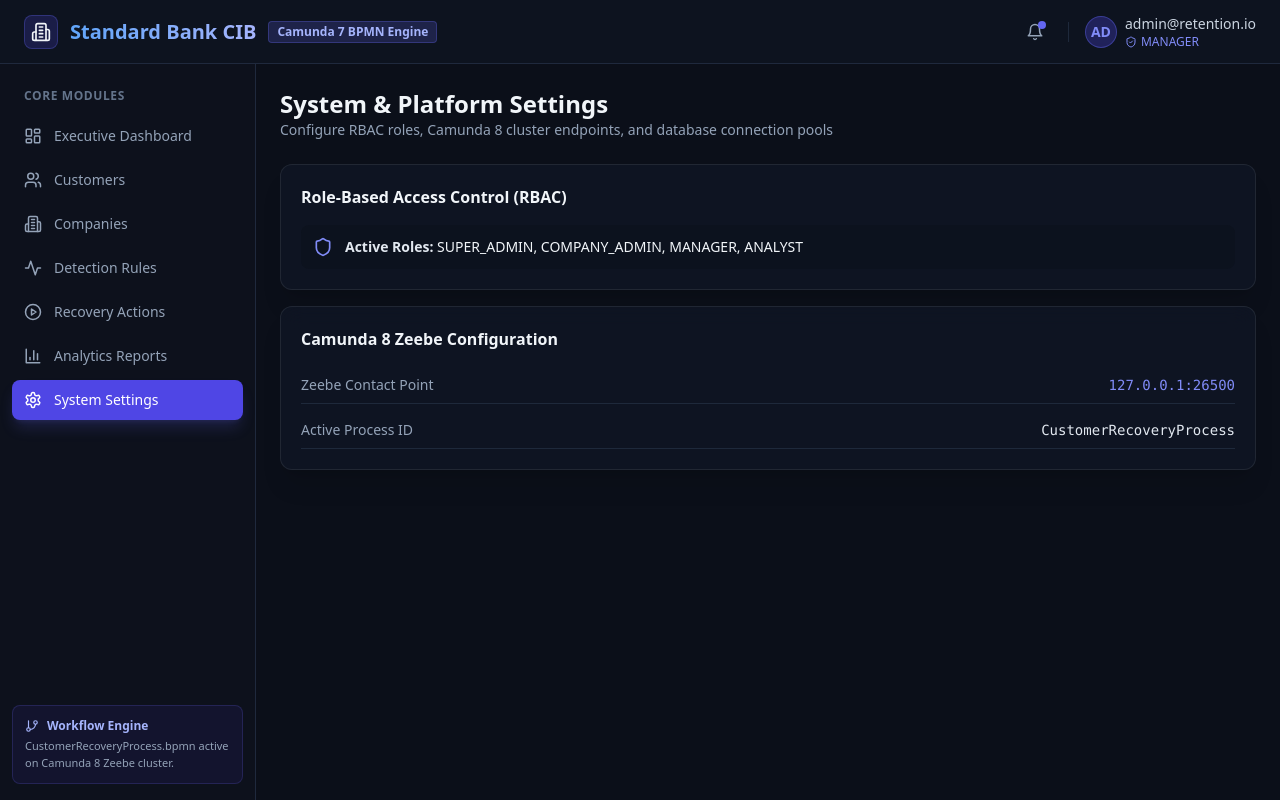
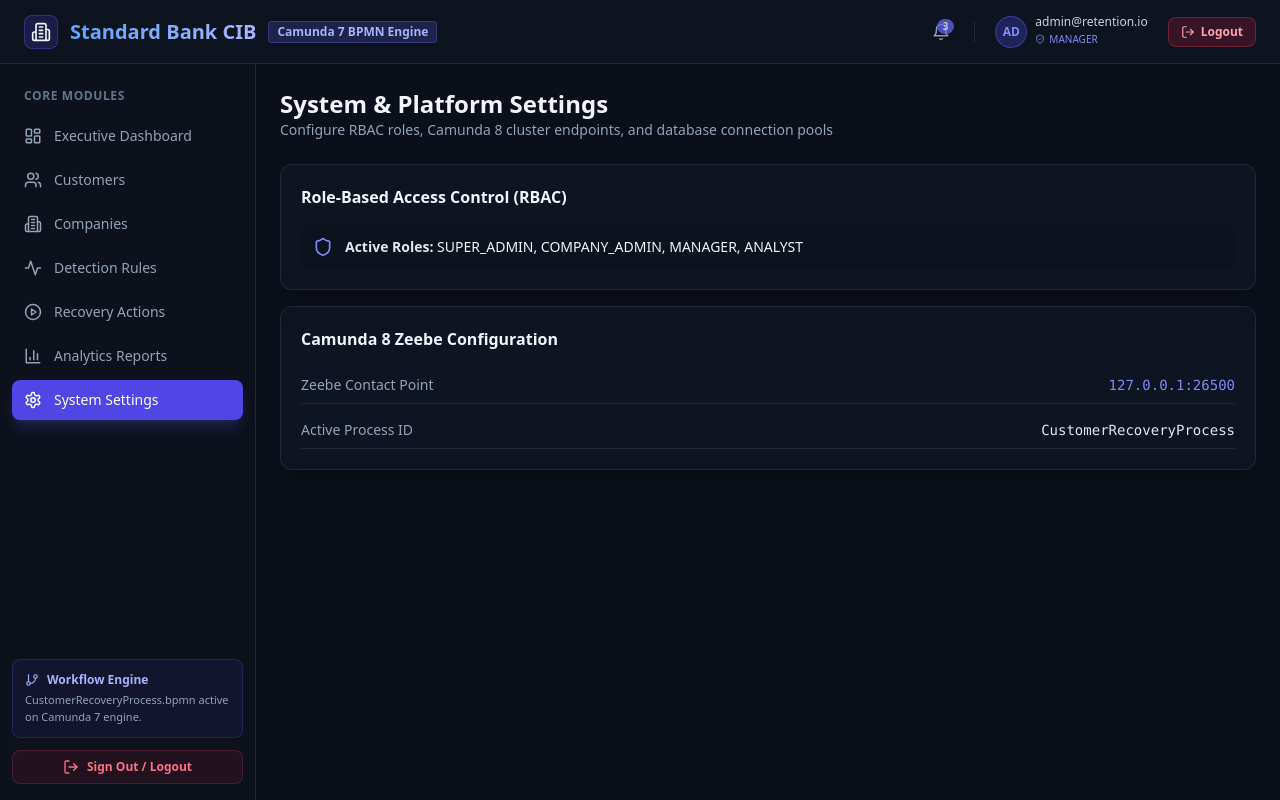
Before and after one commit to agnobays/retention-intelligence-platform, a React (Vite) app in the folder frontend/: page /settings in a window 1280 px wide. Built offline with nearby package versions, Linux system fonts and the light colour scheme.

Commit message:
feat: implement interactive Notification Bell dropdown and Logout functionality in Navbar and Sidebar

```diff
--- a/frontend/src/components/Navbar.tsx
+++ b/frontend/src/components/Navbar.tsx
@@ -1,12 +1,109 @@
-import React from 'react';
-import { Bell, ShieldCheck, Building2 } from 'lucide-react';
+import React, { useState } from 'react';
+import { useNavigate } from 'react-router-dom';
+import {
+  Bell,
+  ShieldCheck,
+  Building2,
+  LogOut,
+  CheckCheck,
+  Trash2,
+  X,
+  AlertTriangle,
+  PlayCircle,
+  MailCheck,
+  CheckCircle2
+} from 'lucide-react';
 import { useAuth } from '../contexts/AuthContext';
 
+interface NotificationItem {
+  id: string;
+  title: string;
+  message: string;
+  time: string;
+  type: 'alert' | 'workflow' | 'email' | 'success';
+  read: boolean;
+}
+
+const initialNotifications: NotificationItem[] = [
+  {
+    id: 'n1',
+    title: 'High Churn Risk Detected',
+    message: 'Shoprite Holdings Ltd (SB-CIB-1001) health score dropped to 42/100 (82.4% risk probability).',
+    time: '2 mins ago',
+    type: 'alert',
+    read: false,
+  },
+  {
+    id: 'n2',
+    title: 'Camunda Workflow Triggered',
+    message: 'CustomerRecoveryProcess & ExecutiveEscalationProcess launched for Woolworths SA (ARR: R5.4M).',
+    time: '12 mins ago',
+    type: 'workflow',
+    read: false,
+  },
+  {
+    id: 'n3',
+    title: 'Retention Email Delivered',
+    message: 'Executive Concession Email (15% Fee Concession) successfully delivered via Resend API to zolani1999@gmail.com.',
+    time: '35 mins ago',
+    type: 'email',
+    read: false,
+  },
+  {
+    id: 'n4',
+    title: 'Recovery Case Saved',
+    message: 'Sasol Enterprise Solutions retention case successfully closed with status SAVED.',
+    time: '1 hour ago',
+    type: 'success',
+    read: true,
+  },
+];
+
 export const Navbar: React.FC = () => {
-  const { userEmail, userRole } = useAuth();
+  const { userEmail, userRole, logout } = useAuth();
+  const navigate = useNavigate();
+
+  const [notifications, setNotifications] = useState<NotificationItem[]>(initialNotifications);
+  const [isNotifOpen, setIsNotifOpen] = useState(false);
+  const [isProfileOpen, setIsProfileOpen] = useState(false);
+
+  const unreadCount = notifications.filter((n) => !n.read).length;
+
+  const handleLogout = () => {
+    logout();
+    navigate('/login');
+  };
+
+  const handleMarkAllRead = () => {
+    setNotifications((prev) => prev.map((n) => ({ ...n, read: true })));
+  };
+
+  const handleClearAll = () => {
+    setNotifications([]);
+  };
+
+  const handleMarkSingleRead = (id: string) => {
+    setNotifications((prev) =>
+      prev.map((n) => (n.id === id ? { ...n, read: true } : n))
+    );
+  };
+
+  const getNotifIcon = (type: NotificationItem['type']) => {
+    switch (type) {
+      case 'alert':
+        return <AlertTriangle size={16} className="text-rose-400" />;
+      case 'workflow':
+        return <PlayCircle size={16} className="text-indigo-400" />;
+      case 'email':
+        return <MailCheck size={16} className="text-emerald-400" />;
+      case 'success':
+        return <CheckCircle2 size={16} className="text-blue-400" />;
+    }
+  };
 
   return (
     <header className="h-16 border-b border-dark-border bg-dark-card/50 backdrop-blur-md px-6 flex items-center justify-between sticky top-0 z-30">
+      {/* Brand Title */}
       <div className="flex items-center gap-3">
         <div className="p-1.5 bg-brand-600/20 text-brand-400 rounded-lg border border-brand-500/30">
           <Building2 size={20} />
@@ -19,25 +116,146 @@ export const Navbar: React.FC = () => {
         </span>
       </div>
 
-      <div className="flex items-center gap-4">
-        <button className="p-2 text-slate-400 hover:text-slate-200 hover:bg-slate-800/60 rounded-lg transition-colors relative">
-          <Bell size={18} />
-          <span className="absolute top-1.5 right-1.5 w-2 h-2 bg-indigo-500 rounded-full"></span>
-        </button>
+      {/* Control Actions */}
+      <div className="flex items-center gap-4 relative">
+        {/* Notification Bell & Dropdown */}
+        <div className="relative">
+          <button
+            onClick={() => {
+              setIsNotifOpen(!isNotifOpen);
+              setIsProfileOpen(false);
+            }}
+            className="p-2 text-slate-400 hover:text-slate-200 hover:bg-slate-800/60 rounded-lg transition-colors relative"
+            title="Notifications"
+          >
+            <Bell size={18} />
+            {unreadCount > 0 && (
+              <span className="absolute top-1 right-1 px-1.5 py-0.2 text-[10px] font-bold bg-indigo-500 text-white rounded-full min-w-4 text-center shadow-md animate-pulse">
+                {unreadCount}
+              </span>
+            )}
+          </button>
+
+          {/* Notifications Panel */}
+          {isNotifOpen && (
+            <div className="absolute right-0 mt-3 w-80 md:w-96 bg-slate-900 border border-slate-800 rounded-xl shadow-2xl z-50 overflow-hidden space-y-0">
+              <div className="p-3.5 bg-slate-950 border-b border-slate-800 flex items-center justify-between">
+                <div className="flex items-center gap-2">
+                  <Bell size={16} className="text-indigo-400" />
+                  <span className="text-xs font-bold text-slate-100 uppercase tracking-wider">
+                    Notifications ({unreadCount} unread)
+                  </span>
+                </div>
+                <div className="flex items-center gap-2">
+                  {unreadCount > 0 && (
+                    <button
+                      onClick={handleMarkAllRead}
+                      className="text-[11px] font-medium text-indigo-400 hover:text-indigo-300 flex items-center gap-1"
+                      title="Mark all as read"
+                    >
+                      <CheckCheck size={12} /> Read All
+                    </button>
+                  )}
+                  {notifications.length > 0 && (
+                    <button
+                      onClick={handleClearAll}
+                      className="text-[11px] font-medium text-slate-400 hover:text-rose-400 flex items-center gap-1"
+                      title="Clear notifications"
+                    >
+                      <Trash2 size={12} /> Clear
+                    </button>
+                  )}
+                  <button
+                    onClick={() => setIsNotifOpen(false)}
+                    className="text-slate-400 hover:text-slate-200"
+                  >
+                    <X size={16} />
+                  </button>
+                </div>
+              </div>
+
+              <div className="max-h-80 overflow-y-auto divide-y divide-slate-800/60 bg-slate-900">
+                {notifications.length === 0 ? (
+                  <div className="p-6 text-center text-xs text-slate-400">
+                    No new notifications.
+                  </div>
+                ) : (
+                  notifications.map((item) => (
+                    <div
+                      key={item.id}
+                      onClick={() => handleMarkSingleRead(item.id)}
+                      className={`p-3 text-xs transition-colors cursor-pointer flex items-start gap-2.5 ${
+                        !item.read ? 'bg-indigo-950/30' : 'hover:bg-slate-800/40 opacity-80'
+                      }`}
+                    >
+                      <div className="mt-0.5">{getNotifIcon(item.type)}</div>
+                      <div className="flex-1 space-y-1">
+                        <div className="flex items-center justify-between">
+                          <span className="font-semibold text-slate-200">{item.title}</span>
+                          <span className="text-[10px] text-slate-500">{item.time}</span>
+                        </div>
+                        <p className="text-[11px] text-slate-400 leading-relaxed">{item.message}</p>
+                      </div>
+                      {!item.read && (
+                        <span className="w-1.5 h-1.5 bg-indigo-400 rounded-full mt-1.5"></span>
+                      )}
+                    </div>
+                  ))
+                )}
+              </div>
+            </div>
+          )}
+        </div>
 
         <div className="h-5 w-[1px] bg-slate-800"></div>
 
-        <div className="flex items-center gap-2 text-sm text-slate-300">
-          <div className="w-8 h-8 rounded-full bg-indigo-600/30 border border-indigo-500/40 flex items-center justify-center font-bold text-indigo-400">
-            {userEmail ? userEmail.substring(0, 2).toUpperCase() : 'SB'}
-          </div>
-          <div>
-            <div className="font-medium">{userEmail || 'admin@standardbank.co.za'}</div>
-            <div className="text-xs text-indigo-400 flex items-center gap-1">
-              <ShieldCheck size={12} /> {userRole || 'COMPANY_ADMIN'}
+        {/* Profile Avatar & Dropdown */}
+        <div className="relative">
+          <button
+            onClick={() => {
+              setIsProfileOpen(!isProfileOpen);
+              setIsNotifOpen(false);
+            }}
+            className="flex items-center gap-2 text-sm text-slate-300 hover:text-slate-100 p-1 rounded-lg hover:bg-slate-800/50 transition-colors"
+          >
+            <div className="w-8 h-8 rounded-full bg-indigo-600/30 border border-indigo-500/40 flex items-center justify-center font-bold text-indigo-400 text-xs">
+              {userEmail ? userEmail.substring(0, 2).toUpperCase() : 'SB'}
             </div>
-          </div>
+            <div className="hidden md:block text-left">
+              <div className="font-medium text-xs leading-tight">{userEmail || 'admin@standardbank.co.za'}</div>
+              <div className="text-[10px] text-indigo-400 flex items-center gap-1">
+                <ShieldCheck size={10} /> {userRole || 'COMPANY_ADMIN'}
+              </div>
+            </div>
+          </button>
+
+          {/* Profile Menu */}
+          {isProfileOpen && (
+            <div className="absolute right-0 mt-3 w-56 bg-slate-900 border border-slate-800 rounded-xl shadow-2xl z-50 p-2 space-y-1">
+              <div className="px-3 py-2 border-b border-slate-800">
+                <div className="text-xs font-semibold text-slate-200 truncate">{userEmail || 'admin@standardbank.co.za'}</div>
+                <div className="text-[10px] text-indigo-400 flex items-center gap-1 mt-0.5">
+                  <ShieldCheck size={10} /> Role: {userRole || 'COMPANY_ADMIN'}
+                </div>
+              </div>
+              <button
+                onClick={handleLogout}
+                className="w-full px-3 py-2 text-left text-xs font-semibold text-rose-400 hover:bg-rose-500/10 rounded-lg flex items-center gap-2 transition-colors"
+              >
+                <LogOut size={14} /> Sign Out / Logout
+              </button>
+            </div>
+          )}
         </div>
+
+        {/* Direct Logout Button */}
+        <button
+          onClick={handleLogout}
+          className="px-3 py-1.5 bg-rose-600/20 hover:bg-rose-600/30 border border-rose-500/30 text-rose-300 rounded-lg text-xs font-semibold flex items-center gap-1.5 transition-all shadow-sm"
+          title="Sign out of system"
+        >
+          <LogOut size={14} /> Logout
+        </button>
       </div>
     </header>
   );
--- a/frontend/src/components/Sidebar.tsx
+++ b/frontend/src/components/Sidebar.tsx
@@ -1,5 +1,5 @@
 import React from 'react';
-import { NavLink } from 'react-router-dom';
+import { NavLink, useNavigate } from 'react-router-dom';
 import {
   LayoutDashboard,
   Users,
@@ -8,8 +8,10 @@ import {
   PlayCircle,
   BarChart3,
   Settings,
-  GitBranch
+  GitBranch,
+  LogOut
 } from 'lucide-react';
+import { useAuth } from '../contexts/AuthContext';
 
 const navItems = [
   { path: '/', label: 'Executive Dashboard', icon: LayoutDashboard },
@@ -22,6 +24,14 @@ const navItems = [
 ];
 
 export const Sidebar: React.FC = () => {
+  const { logout } = useAuth();
+  const navigate = useNavigate();
+
+  const handleLogout = () => {
+    logout();
+    navigate('/login');
+  };
+
   return (
     <aside className="w-64 border-r border-dark-border bg-dark-card/30 flex flex-col justify-between py-4 px-3 min-h-[calc(100vh-4rem)]">
       <nav className="space-y-1">
@@ -49,13 +59,22 @@ export const Sidebar: React.FC = () => {
         })}
       </nav>
 
-      <div className="p-3 bg-indigo-950/40 border border-indigo-500/20 rounded-lg">
-        <div className="flex items-center gap-2 text-xs text-indigo-300 font-semibold mb-1">
-          <GitBranch size={14} /> Workflow Engine
+      <div className="space-y-3">
+        <div className="p-3 bg-indigo-950/40 border border-indigo-500/20 rounded-lg">
+          <div className="flex items-center gap-2 text-xs text-indigo-300 font-semibold mb-1">
+            <GitBranch size={14} /> Workflow Engine
+          </div>
+          <p className="text-[11px] text-slate-400">
+            CustomerRecoveryProcess.bpmn active on Camunda 7 engine.
+          </p>
         </div>
-        <p className="text-[11px] text-slate-400">
-          CustomerRecoveryProcess.bpmn active on Camunda 8 Zeebe cluster.
-        </p>
+
+        <button
+          onClick={handleLogout}
+          className="w-full flex items-center justify-center gap-2 px-3 py-2 bg-rose-600/10 hover:bg-rose-600/20 border border-rose-500/20 text-rose-400 rounded-lg text-xs font-semibold transition-all"
+        >
+          <LogOut size={16} /> Sign Out / Logout
+        </button>
       </div>
     </aside>
   );
```
